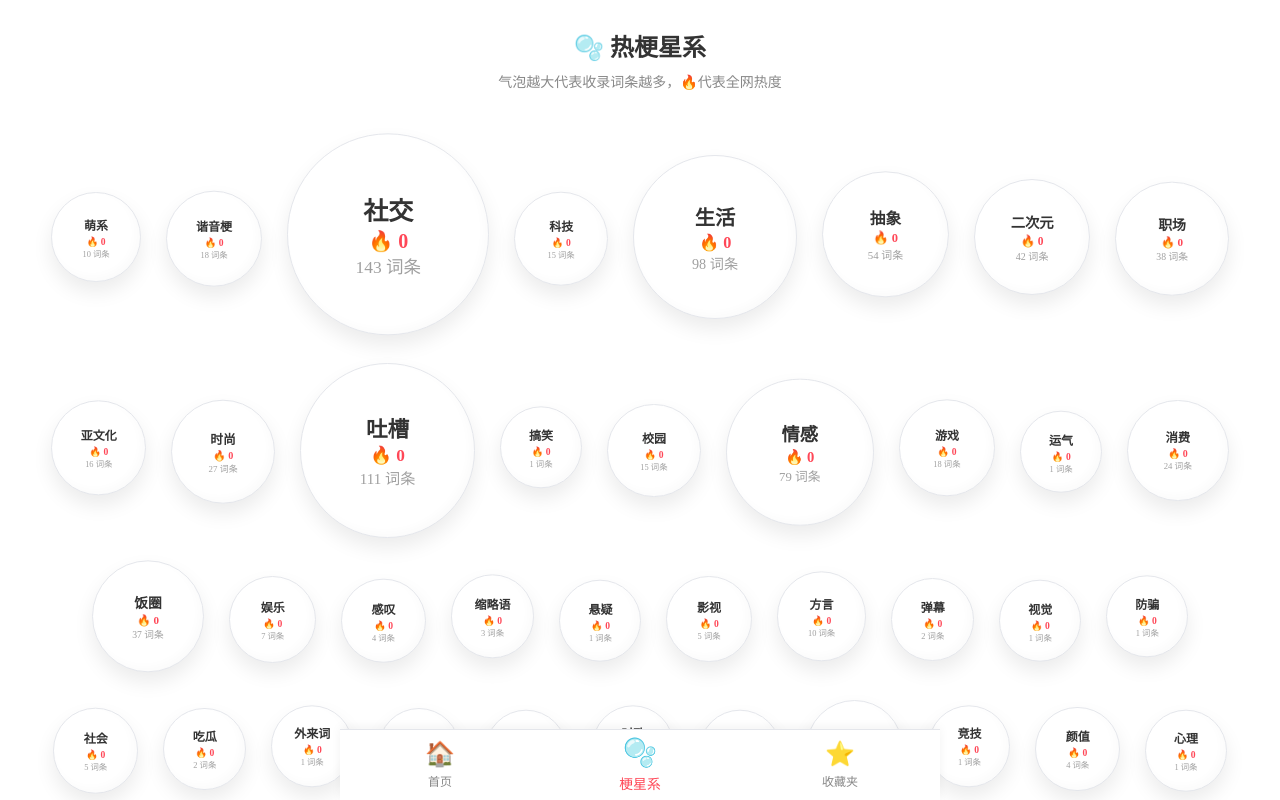
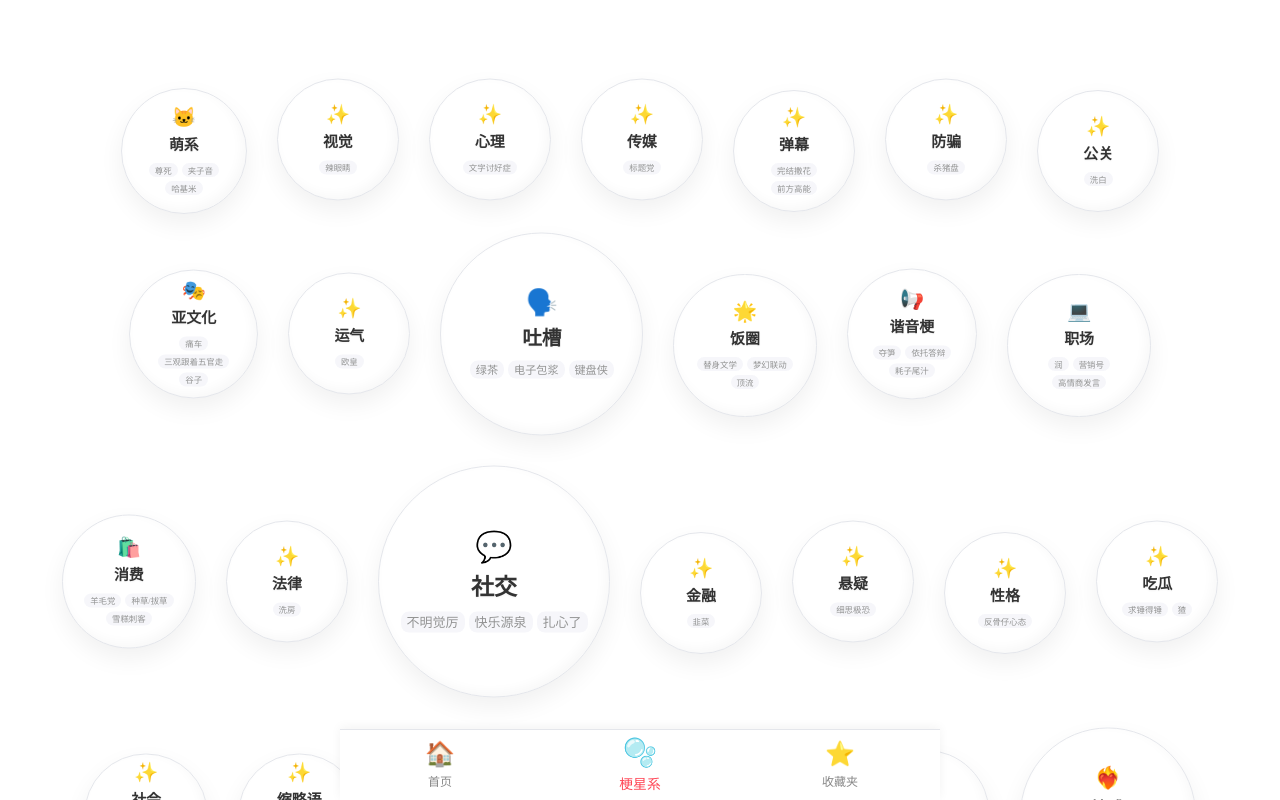
Before and after one commit to StephenMa13/meme-dict, a Vue app: page /categories in a window 1280 px wide. Shown: the top 800 px of the page. Built offline with nearby package versions, Linux system fonts and the light colour scheme.

Commit message:
图标问题

```diff
--- a/src/pages/Categories.vue
+++ b/src/pages/Categories.vue
@@ -2,7 +2,7 @@
 import { ref, computed, onMounted } from 'vue'
 import { getMemes } from '../db.js'
 import { useRouter } from 'vue-router'
-
+import { categoryConfig } from '../categories.js'
 const router = useRouter()
 const allMemes = ref([])
 
@@ -10,188 +10,275 @@ onMounted(() => {
   allMemes.value = getMemes()
 })
 
-const goToCategory = (name) => {
-  router.push(`/category/${name}`)
-}
 
-// 1. 核心逻辑：计算分类数据
+
+// 1. 核心逻辑：计算分类数据并生成随机预览
 const bubbleCategories = computed(() => {
   const categoryMap = {}
 
+  // 第一步：聚合并收集该分类下的所有词条名
   allMemes.value.forEach(meme => {
     let cats = meme.category || '其他'
     if (!Array.isArray(cats)) cats = [cats]
 
     cats.forEach(cat => {
       if (!categoryMap[cat]) {
-        categoryMap[cat] = { name: cat, totalViews: 0, count: 0 }
+        categoryMap[cat] = {
+          name: cat,
+          totalViews: 0,
+          count: 0,
+          allTerms: [] // 新增：存入该分类下所有的梗名称
+        }
       }
       categoryMap[cat].totalViews += (meme.view_count || 0)
       categoryMap[cat].count += 1
+      categoryMap[cat].allTerms.push(meme.term)
     })
   })
 
-  // 依然按热度排序，但大小将由 count 决定
-  return Object.values(categoryMap).sort((a, b) => b.totalViews - a.totalViews)
+  // 第二步：将 Map 转为数组，并为每个分类抽取随机预览词
+  const categoriesArray = Object.values(categoryMap).map(item => {
+    // 随机洗牌该分类下的词条，取前 3 个
+    const shuffledTerms = [...item.allTerms].sort(() => 0.5 - Math.random())
+
+    return {
+      name: item.name,
+      count: item.count,
+      totalViews: item.totalViews,
+      // 这里的 previewTerms 就是我们要显示在气泡里的词
+      previewTerms: shuffledTerms.slice(0, 3)
+    }
+  })
+
+  // 第三步：🌟 关键！打乱整个分类数组的顺序
+  // 这样在 DOM 渲染时，大泡泡（数量多）和小泡泡（数量少）就会随机挨在一起
+  return categoriesArray.sort(() => 0.5 - Math.random())
 })
 
+
 // 2. 动态样式计算：根据 count 映射直径尺寸
-const getBubbleStyle = (count) => {
+const getBubbleStyle = (count, index) => {
   const counts = bubbleCategories.value.map(c => c.count)
   const maxCount = Math.max(...counts)
   const minCount = Math.min(...counts)
 
-  // 设定气泡尺寸范围 (单位: px)
-  const minSize = 80
+  const minSize = 90  // 稍微大一点，否则放不下文字
   const maxSize = 200
 
-  let size = (minSize + maxSize) / 2 // 只有一个分类时的默认值
+  let size = (minSize + maxSize) / 2
 
   if (maxCount !== minCount) {
-    // 线性映射公式：
-    // $$size = minSize + \frac{count - minCount}{maxCount - minCount} \times (maxSize - minSize)$$
+    // 使用 Math.pow 让大小差距更明显（大者更大，小者更小）
     const ratio = (count - minCount) / (maxCount - minCount)
-    size = minSize + ratio * (maxSize - minSize)
+    size = minSize + Math.pow(ratio, 1.2) * (maxSize - minSize)
   }
+
+  // 💡 错落感核心：根据 index 奇偶性产生上下位移偏移
+  const offsetY = index % 2 === 0 ? '12px' : '-12px';
+  const offsetX = index % 3 === 0 ? '8px' : '-8px';
 
   return {
     width: `${size}px`,
     height: `${size}px`,
-    // 文字大小也随气泡按比例微调
-    fontSize: `${Math.max(12, size / 8)}px`
+    // 这里的 transform 让球体不再死板地排列在水平线上
+    transform: `translate(${offsetX}, ${offsetY})`,
+    fontSize: `${Math.max(13, size / 10)}px`,
+    transition: 'all 0.4s ease-out'
   }
+}
+
+const goToCategory = (name) => {
+  router.push(`/category/${name}`)
 }
 </script>
 
 <template>
-  <div class="categories-container">
-    <header class="page-header">
-      <h2>🫧 热梗星系</h2>
-      <p class="subtitle">气泡越大代表收录词条越多，🔥代表全网热度</p>
-    </header>
-
+  <div class="categories-page">
     <div class="bubbles-wrapper">
+      <!-- 💡 传入 index 用于计算位置偏移，实现“大中有小、错落有致” -->
       <div
-        v-for="cat in bubbleCategories"
+        v-for="(cat, index) in bubbleCategories"
         :key="cat.name"
-        class="bubble"
-        :style="getBubbleStyle(cat.count)"
+        class="bubble-item"
+        :style="getBubbleStyle(cat.count, index)"
         @click="goToCategory(cat.name)"
       >
-        <div class="bubble-content">
-          <span class="cat-name">{{ cat.name }}</span>
-          <span class="cat-hot">🔥 {{ cat.totalViews }}</span>
-          <span class="cat-count">{{ cat.count }} 词条</span>
+        <div class="bubble-inner">
+          <span class="cat-icon">{{ categoryConfig[cat.name]?.icon || '✨' }}</span>
+          <strong class="cat-name">{{ cat.name }}</strong>
+
+          <!-- 🌟 替换原来的数字：展示该分类下随机的几个词 -->
+          <div class="preview-cloud">
+            <span v-for="term in cat.previewTerms" :key="term" class="preview-tag">
+              {{ term }}
+            </span>
+          </div>
         </div>
       </div>
     </div>
   </div>
 </template>
 
+
 <style scoped>
-.categories-container {
-  padding: 20px;
-  max-width: 1200px;
-  margin: 0 auto;
+/* 1. 页面整体布局 */
+.categories-page {
+  padding: 60px 20px;
+  min-height: 80vh;
+  display: flex;
+  flex-direction: column; /* 纵向排列 Header 和 Bubbles */
+  align-items: center;
 }
 
 .page-header {
   text-align: center;
-  margin-bottom: 30px;
+  margin-bottom: 40px;
 }
 
 .page-header h2 {
   margin: 0;
   color: var(--text-main);
-  font-size: 24px;
+  font-size: 28px;
+  font-weight: 800;
 }
 
 .subtitle {
   color: var(--text-secondary);
-  font-size: 14px;
-  margin-top: 8px;
+  font-size: 15px;
+  margin-top: 10px;
+  opacity: 0.8;
 }
 
+/* 2. 气泡容器 */
 .bubbles-wrapper {
   display: flex;
   flex-wrap: wrap;
-  gap: 25px;
   justify-content: center;
   align-items: center;
-  padding: 20px 0;
+  gap: 30px; /* 增大间距，让呼吸感更强 */
+  max-width: 1200px;
+  padding: 20px;
 }
 
-.bubble {
+/* 3. 气泡个体 - 融合了拟物阴影与漂浮动效 */
+.bubble-item {
   border-radius: 50%;
   background: var(--card-bg);
+  border: 1px solid var(--border-color);
+
+  /* 拟物化阴影：外阴影 + 内高光 */
   box-shadow:
-    0 10px 20px rgba(0,0,0,0.08),
-    inset -4px -4px 10px rgba(0,0,0,0.02),
-    inset 4px 4px 10px rgba(255,255,255,0.8);
+    0 10px 25px rgba(0,0,0,0.06),
+    inset -4px -4px 12px rgba(0,0,0,0.03),
+    inset 4px 4px 12px rgba(255,255,255,0.7);
+
   display: flex;
+  align-items: center;
   justify-content: center;
-  align-items: center;
   cursor: pointer;
-  border: 1px solid var(--border-color);
-  animation: float 4s ease-in-out infinite;
-  transition: scale 0.3s cubic-bezier(0.175, 0.885, 0.32, 1.275), box-shadow 0.3s;
-  /* 确保圆形不受内容挤压 */
-  flex-shrink: 0;
+  flex-shrink: 0; /* 强制保持圆形 */
+
+  /* 动画结合：过渡 + 循环漂浮 */
+  transition:
+    transform 0.4s cubic-bezier(0.175, 0.885, 0.32, 1.275),
+    box-shadow 0.3s ease,
+    border-color 0.3s ease;
+  animation: float 5s ease-in-out infinite;
+
+  overflow: hidden;
+  text-align: center;
+  padding: 15px;
 }
 
-.bubble:nth-child(even) { animation-delay: 1s; animation-duration: 5s; }
-.bubble:nth-child(3n) { animation-delay: 2s; animation-duration: 4.5s; }
+/* 利用 nth-child 实现交错的漂浮效果 */
+.bubble-item:nth-child(even) { animation-delay: 1s; animation-duration: 6s; }
+.bubble-item:nth-child(3n) { animation-delay: 2s; animation-duration: 4.5s; }
 
-.bubble:hover {
-  scale: 1.08;
-  box-shadow: 0 15px 25px rgba(0,0,0,0.15);
+.bubble-item:hover {
+  /* 悬停时稍微放大并停止位移感 */
+  transform: scale(1.1) translateY(-10px) !important;
   z-index: 10;
+  box-shadow: 0 15px 35px rgba(0,0,0,0.12);
+  border-color: #FFD700;
+  animation-play-state: paused; /* 悬停时静止以便阅读词条 */
 }
 
-.bubble-content {
+/* 4. 气泡内部内容布局 */
+.bubble-inner {
   display: flex;
   flex-direction: column;
   align-items: center;
-  text-align: center;
-  padding: 10px;
-  width: 90%; /* 保证文字不超出圆形边缘 */
-  overflow: hidden;
+  justify-content: center;
+  gap: 8px;
+  width: 100%;
+}
+
+.cat-icon {
+  font-size: 1.5em;
+  margin-bottom: -4px;
 }
 
 .cat-name {
-  font-weight: 900;
+  font-size: 1.15em;
   color: var(--text-main);
-  margin-bottom: 2px;
-  /* 避免长文本换行 */
+  font-weight: 800;
   white-space: nowrap;
-  overflow: hidden;
-  text-overflow: ellipsis;
-  width: 100%;
+  text-shadow: 0 1px 2px rgba(0,0,0,0.05);
 }
 
-.cat-hot {
-  font-size: 0.8em;
-  font-weight: bold;
-  color: #ff4757;
+/* 5. 词条云预览 (取代了数字) */
+/* 修改这一处，让标签更紧凑 */
+.preview-tag {
+  font-size: 0.65em;      /* 稍微调小字号 */
+  padding: 1px 6px;       /* 缩小内边距 */
+  margin: 1px;            /* 增加间距防止重叠 */
+  background: var(--bg-color);
+  color: var(--text-secondary);
+  border-radius: 8px;
+  white-space: nowrap;
+  opacity: 0.9;
 }
 
-.cat-count {
-  font-size: 0.7em;
-  color: var(--text-secondary);
-  opacity: 0.8;
+/* 确保容器能换行排布 */
+.preview-cloud {
+  display: flex;
+  flex-wrap: wrap;        /* 必须允许换行 */
+  justify-content: center;
+  align-items: center;
+  gap: 2px;               /* 词与词之间的间距 */
+  max-width: 95%;         /* 占用气泡更宽的面积 */
 }
 
+
+/* 6. 动画与适配 */
 @keyframes float {
-  0% { transform: translateY(0); }
-  50% { transform: translateY(-10px); }
-  100% { transform: translateY(0); }
+  0% { transform: translateY(0px); }
+  50% { transform: translateY(-15px); }
+  100% { transform: translateY(0px); }
 }
 
-/* 夜间模式调整 */
-:global(html.dark-mode) .bubble {
+/* 夜间模式特定阴影调整 */
+:global(html.dark-mode) .bubble-item {
   box-shadow:
-    0 10px 20px rgba(0,0,0,0.4),
-    inset -2px -2px 6px rgba(0,0,0,0.3),
-    inset 2px 2px 6px rgba(255,255,255,0.05);
+    0 10px 30px rgba(0,0,0,0.4),
+    inset -2px -2px 8px rgba(0,0,0,0.3),
+    inset 2px 2px 8px rgba(255,255,255,0.05);
 }
+
+/* 移动端适配 */
+@media (max-width: 768px) {
+  .bubbles-wrapper { gap: 15px; }
+  .page-header h2 { font-size: 22px; }
+
+  .bubble-item {
+    /* 移动端减小动画幅度 */
+    animation-duration: 7s;
+  }
+
+  .preview-tag {
+  }
+  .preview-tag:first-child {
+  }
+}
+
 </style>
--- a/src/pages/Favorites.vue
+++ b/src/pages/Favorites.vue
@@ -28,6 +28,7 @@
 <script setup>
 import { computed } from 'vue'
 import { useRouter } from 'vue-router'
+import { getMemes } from '../db.js'
 import { favoriteIds, toggleFavorite } from '../store.js' // 引入全局记忆
 
 // ⚠️ 注意：这里需要引入你所有的梗数据！
@@ -42,7 +43,9 @@ const goToDetail = (id) => {
 
 // 魔法核心：计算属性。从所有梗里，揪出那些 ID 在收藏列表里的梗
 const favoriteMemes = computed(() => {
-  return allMemes.filter(meme => favoriteIds.value.includes(meme.id))
+  const allMemesFromDB = getMemes()
+
+  return allMemesFromDB.filter(meme => favoriteIds.value.includes(meme.id))
 })
 </script>
 
--- a/src/pages/Home.vue
+++ b/src/pages/Home.vue
@@ -234,12 +234,10 @@ const categoryList = Object.keys(categoryConfig).filter(key => key !== '默认')
 
 
       <div class="card-grid">
-        <div class="card" v-for="(meme, index) in filteredMemes" :key="meme.id" @click="goToDetail(meme.id)"
-          :style="blacklistIds.includes(meme.id) ? { opacity: 0.4, filter: 'grayscale(1)', borderStyle: 'dashed' } : {}">
+        <div class="card" v-for="(meme, index) in filteredMemes" :key="meme.id" @click="goToDetail(meme.id)">
           <div class="card-top">
             <div class="meme-info">
               <h3 class="meme-term">{{ truncate(meme.term) }}
-                <span v-if="blacklistIds.includes(meme.id)" style="font-size:10px; opacity:0.6; margin-left:5px;">(已屏蔽)</span>
               </h3>
             </div>
             <div class="card-actions">
```
Also changed, not shown: src/pages/Detail.vue (+77 -84 lines), src/store.js (+14 -18 lines).
